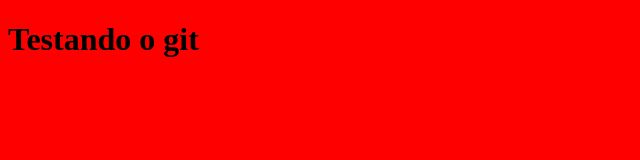
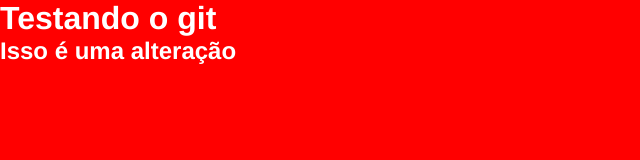
Before and after one commit to Matheuspgonsalves/AprendendoGit, a plain HTML site: page index.html in a window 1280 px wide. Shown: the whole page, without its empty margins (0-640 px from the left). Drawn offline with Linux system fonts and the light colour scheme.

Commit message:
alteração html e css

```diff
--- a/index.html
+++ b/index.html
@@ -5,9 +5,10 @@
     <meta http-equiv="X-UA-Compatible" content="IE=edge">
     <meta name="viewport" content="width=device-width, initial-scale=1.0">
     <title>Document</title>
-    <link rel="stylesheet" href="style.css">
+    <link rel="stylesheet" href="./style.css">
 </head>
 <body>
     <h1>Testando o git</h1>
+    <h2>Isso é uma alteração</h2>
 </body>
 </html>
--- a/style.css
+++ b/style.css
@@ -1,3 +1,7 @@
 * {
     background-color: red;
+    color: white;
+    margin: 0;
+    padding: 0;
+    font-family: 'Franklin Gothic Medium', 'Arial Narrow', Arial, sans-serif;
 }
```
